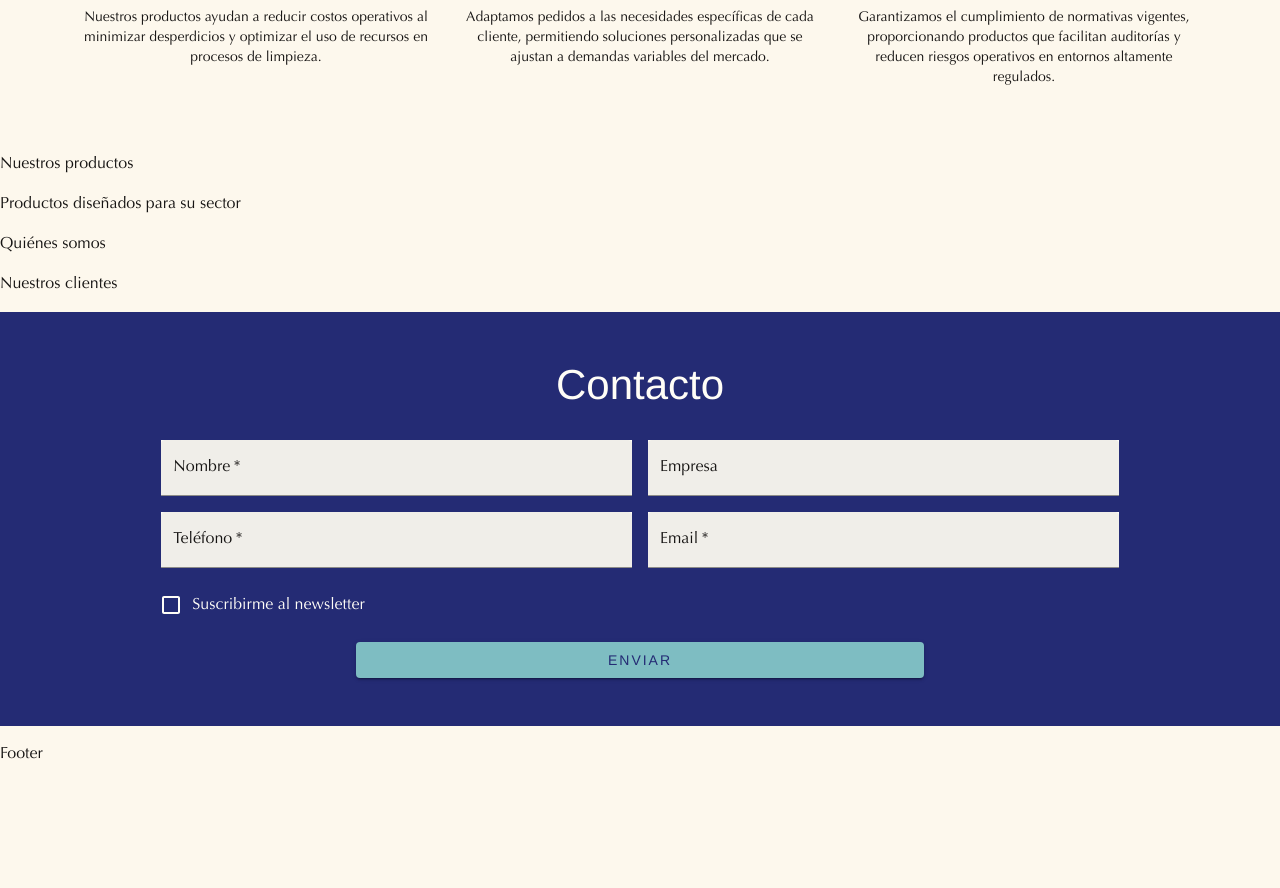
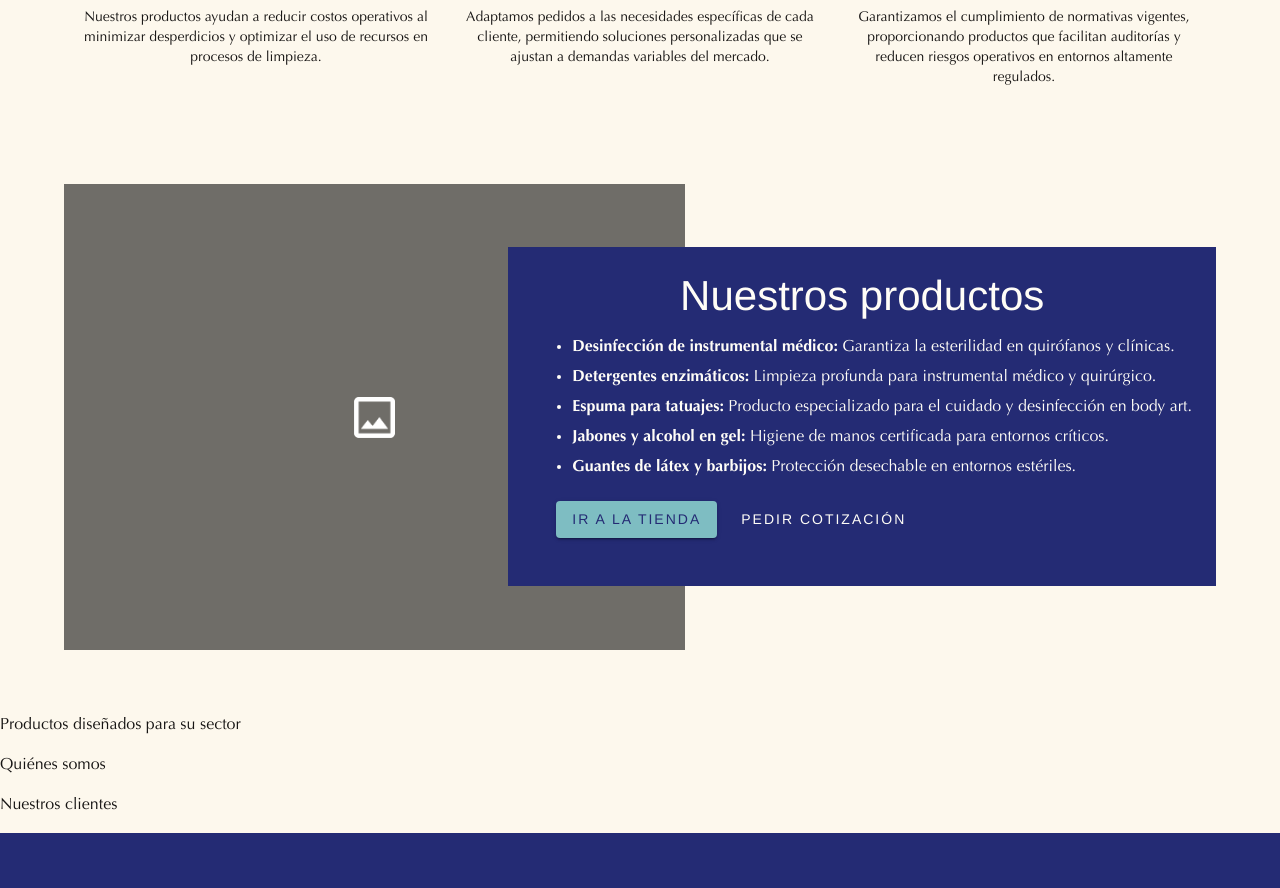
Before and after one commit to pazspera/liquid-sound-landing, a React (Vite) app: page / in a window 1280 px wide. Shown: the part 760-1648 px from the top of the page. Before the commit the page ends 1542 px from the top, so only its background shows below. Built offline with nearby package versions, Linux system fonts and the light colour scheme; a web font is replaced by a local one.

Commit message:
Agregado contenido en sección NuestrosProductos. Grid layout para desktop

```diff
--- a/src/sections/NuestrosClientes/NuestrosClientes.jsx
+++ b/src/sections/NuestrosClientes/NuestrosClientes.jsx
@@ -1,5 +1,9 @@
+import styles from "./NuestrosClientes.module.css";
+import { Container, Grid, Typography, Box } from "@mui/material";
+import { useTheme } from "@mui/material/styles";
 
 export default function NuestrosClientes() {
+  const theme = useTheme();
 
   return (
     <>
--- a/src/sections/NuestrosProductos/NuestrosProductos.jsx
+++ b/src/sections/NuestrosProductos/NuestrosProductos.jsx
@@ -1,10 +1,64 @@
+import styles from "./NuestrosProductos.module.css";
+import { Container, Grid, Typography, Box, CardMedia, Button } from "@mui/material";
+import { useTheme } from "@mui/material/styles";
 
 
 export default function NuestrosProductos() {
+  const theme = useTheme();
 
   return (
     <>
-      <p>Nuestros productos</p>
+      <Container
+        maxWidth="lg"
+        sx={{
+          py: theme.layout.sectionPadding
+        }}
+      >
+        <Box className={styles.gridContainer}>
+          <CardMedia
+            component="img"
+            src="/img/placeholder.png"
+            className={styles.image}
+          />
+
+          <Box
+            component="section"
+            className={styles.text}
+            sx={{
+              backgroundColor: theme.palette.primary.main,
+              padding: "24px 24px"
+            }}
+          >
+            <Typography
+              variant="h3"
+              component="h2"
+              gutterBottom
+              sx={{ textAlign: "center", color: theme.palette.common.white }}
+            >
+              Nuestros productos
+            </Typography>
+            <Typography component="ul" className={styles.list}>
+              <Typography component="li" className={styles.listItem}><strong>Desinfección de instrumental médico:</strong> Garantiza la esterilidad en quirófanos y clínicas.</Typography>
+              <Typography component="li" className={styles.listItem}><strong>Detergentes enzimáticos:</strong> Limpieza profunda para instrumental médico y quirúrgico.</Typography>
+              <Typography component="li" className={styles.listItem}><strong>Espuma para tatuajes:</strong> Producto especializado para el cuidado y desinfección en body art.</Typography>
+              <Typography component="li" className={styles.listItem}><strong>Jabones y alcohol en gel:</strong> Higiene de manos certificada para entornos críticos.</Typography>
+              <Typography component="li" className={styles.listItem}><strong>Guantes de látex y barbijos:</strong> Protección desechable en entornos estériles.</Typography>
+            </Typography>
+            <Box
+              sx={{
+                display: "flex",
+                flexDirection: { xs: "column", sm: "row"},
+                gap: 2,
+                padding: "16px 0 16px 24px",
+                alignItems: "left"
+              }}>
+              <Button variant="contained" component="a" href="https://www.liquidsound.com.ar/" target="_blank" rel="noopener noreferrer">Ir a la tienda</Button>
+              <Button variant="text" href="#contacto" sx={{ color: theme.palette.common.white}}>Pedir cotización</Button>
+            </Box>
+          </Box>
+        </Box>
+
+      </Container>
     </>
   )
 }
--- /dev/null
+++ b/src/sections/NuestrosProductos/NuestrosProductos.module.css
@@ -0,0 +1,31 @@
+.listItem {
+  color: #FFFDF7;
+}
+
+.list>.listItem {
+  margin-bottom: 6px;
+}
+
+/* .image {
+  background-image: url("/img/placeholder.png");
+} */
+
+@media(min-width: 1200px) {
+  .gridContainer {
+    display: grid;
+    grid-template-columns: repeat(3, 0.5fr);
+    grid-template-rows: 0.75fr repeat(4, 1fr) 0.75fr;
+  }
+
+  .image {
+    z-index: -3;
+    grid-column: 1/5;
+    grid-row: 1/7;
+  }
+
+  .text {
+    z-index: 3;
+    grid-column: 4/8;
+    grid-row: 2/6;
+  }
+}
```
Also changed, not shown: public/img/placeholder.png (added), src/sections/NuestrosClientes/NuestrosClientes.module.css (added).
